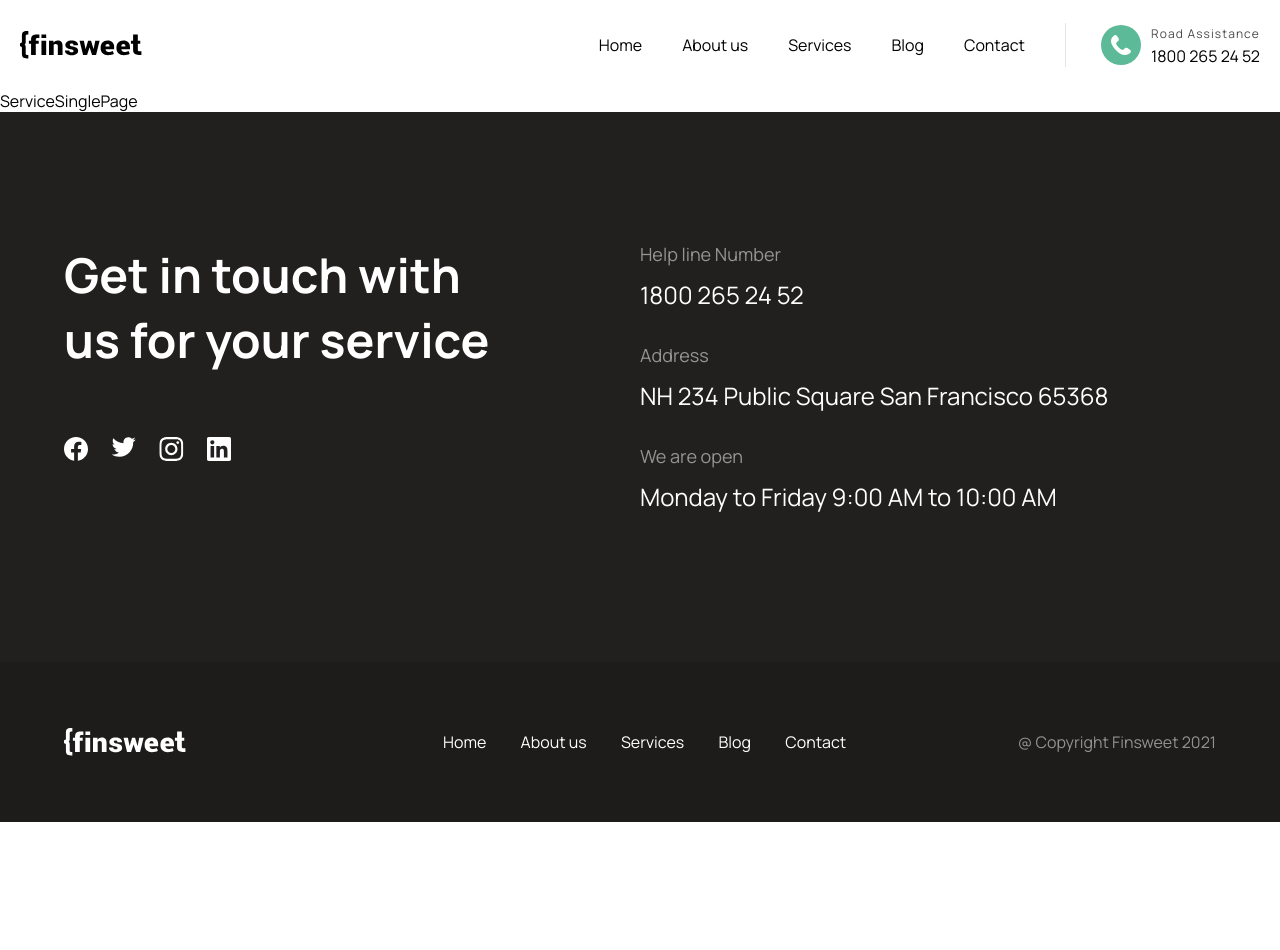
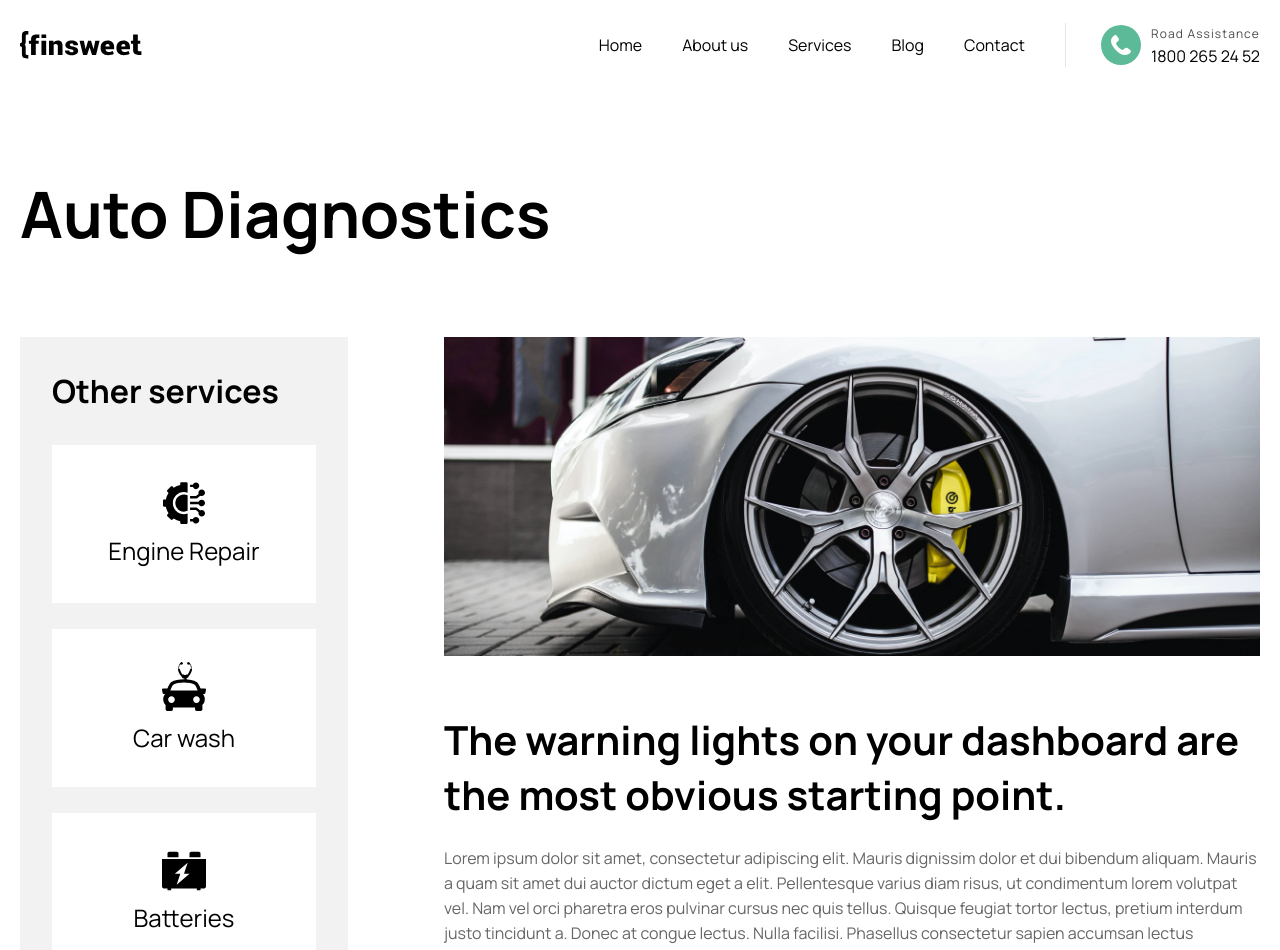
Before and after one commit to ernestas17/CA_Team_2, a React (Create React App) app: page /service-single in a window 1280 px wide. Shown: the top 950 px of the page. Before the commit the page ends 822 px from the top, so only its background shows below. Built offline with nearby package versions, Linux system fonts and the light colour scheme.

Commit message:
Created ServiceSinglePage

```diff
--- a/src/pages/ServiceSinglePage/ServiceSinglePage.jsx
+++ b/src/pages/ServiceSinglePage/ServiceSinglePage.jsx
@@ -1,7 +1,23 @@
 import React from 'react';
+import LeftSection from './components/LeftSection/LeftSection';
+import RightSection from './components/RightSection/RightSection';
+import CallToAction from '../../components/organisms/CallToAction/CallToAction';
+import {
+  StyledSingleServicePageContainer,
+  StyledHeading,
+} from './ServiceSinglePage.style';
 
 const ServiceSinglePage = () => {
-  return <div>ServiceSinglePage</div>;
+  return (
+    <main>
+      <StyledHeading>Auto Diagnostics</StyledHeading>
+      <StyledSingleServicePageContainer>
+        <LeftSection />
+        <RightSection />
+      </StyledSingleServicePageContainer>
+      <CallToAction />
+    </main>
+  );
 };
 
 export default ServiceSinglePage;
--- /dev/null
+++ b/src/pages/ServiceSinglePage/ServiceSinglePage.style.jsx
@@ -0,0 +1,42 @@
+import styled from 'styled-components';
+import BREAKPOINTS from '../../shared/constant/breakpoints';
+
+export const StyledHeading = styled.h1`
+  width: 1280px;
+  margin: 50px auto;
+  font-size: var(--heading1);
+  text-align: center;
+
+  @media screen and (min-width: ${BREAKPOINTS.lg}) {
+    text-align: start;
+    padding-left: 20px;
+    margin: 80px auto;
+  }
+
+  @media screen and (min-width: ${BREAKPOINTS.xxl}) {
+    padding-left: 0;
+  }
+`;
+
+export const StyledSingleServicePageContainer = styled.section`
+  display: flex;
+  flex-direction: column;
+  gap: 70px;
+  width: 1280px;
+  margin: 0 auto 50px auto;
+  padding: 0 20px;
+
+  @media screen and (min-width: ${BREAKPOINTS.lg}) {
+    flex-direction: row;
+    gap: 50px;
+  }
+
+  @media screen and (min-width: ${BREAKPOINTS.xl}) {
+    gap: 96px;
+    margin: 0 auto 128px auto;
+  }
+
+  @media screen and (min-width: ${BREAKPOINTS.xxl}) {
+    padding: 0;
+  }
+`;
--- /dev/null
+++ b/src/pages/ServiceSinglePage/components/LeftSection/LeftSection.jsx
@@ -0,0 +1,31 @@
+import React from 'react';
+import {
+  BatteriesIcon,
+  EngineRepairIcon,
+  DiagnosticsIcon,
+} from '../../../../assets/icons/icons';
+import Card from '../../../../components/atoms/Card/Card';
+import Features from '../../../../components/molecules/Features/Features';
+import {
+  StyledLeftSectionWrapper,
+  StyledLeftSectionContainer,
+  StyledFeatureContainer,
+} from './LeftSection.style';
+
+const LeftSection = () => {
+  return (
+    <StyledLeftSectionWrapper>
+      <StyledLeftSectionContainer>
+        <h5>Other services</h5>
+        <Card text="Engine Repair" icon={<EngineRepairIcon />} />
+        <Card text="Car wash" icon={<DiagnosticsIcon />} />
+        <Card text="Batteries" icon={<BatteriesIcon />} />
+      </StyledLeftSectionContainer>
+      <StyledFeatureContainer>
+        <Features bgColor="grey" />
+      </StyledFeatureContainer>
+    </StyledLeftSectionWrapper>
+  );
+};
+
+export default LeftSection;
--- /dev/null
+++ b/src/pages/ServiceSinglePage/components/LeftSection/LeftSection.style.jsx
@@ -0,0 +1,51 @@
+import styled from 'styled-components';
+import BREAKPOINTS from '../../../../shared/constant/breakpoints';
+
+export const StyledLeftSectionWrapper = styled.section`
+  display: flex;
+  justify-content: center;
+  gap: 30px;
+
+  @media screen and (min-width: ${BREAKPOINTS.lg}) {
+    justify-content: flex-start;
+    width: 330px;
+    height: 670px;
+    flex-direction: column;
+    gap: 48px;
+  }
+`;
+
+export const StyledLeftSectionContainer = styled.div`
+  display: flex;
+  flex-direction: column;
+  gap: 26px;
+  padding: 32px;
+  background-color: var(--lightgrey);
+
+  & div {
+    height: 130px;
+    width: 200px;
+  }
+
+  h5 {
+    font-size: var(--heading5);
+    margin-bottom: 6px;
+  }
+
+  @media screen and (min-width: ${BREAKPOINTS.sm}) {
+    & div {
+      width: 220px;
+    }
+  }
+
+  @media screen and (min-width: ${BREAKPOINTS.md}) {
+    & div {
+      height: 158px;
+      width: 264px;
+    }
+  }
+`;
+
+export const StyledFeatureContainer = styled.div`
+  width: 300px;
+`;
--- /dev/null
+++ b/src/pages/ServiceSinglePage/components/LeftSection/index.js
@@ -0,0 +1,3 @@
+import LeftSection from './LeftSection';
+
+export default LeftSection;
--- /dev/null
+++ b/src/pages/ServiceSinglePage/components/RightSection/RightSection.jsx
@@ -0,0 +1,69 @@
+import React from 'react';
+import SingleServicePageCar from '../../../../assets/images/SingleServicePageCar.png';
+import {
+  StyledRightSectionWrapper,
+  StyledRightFirstContainer,
+  StyledRightSecondContainer,
+} from './RightSection.style';
+
+const RightSection = () => {
+  return (
+    <StyledRightSectionWrapper>
+      <img src={SingleServicePageCar} alt="Car" />
+      <StyledRightFirstContainer>
+        <h4>
+          The warning lights on your dashboard are the most obvious starting
+          point.
+        </h4>
+        <p>
+          Lorem ipsum dolor sit amet, consectetur adipiscing elit. Mauris
+          dignissim dolor et dui bibendum aliquam. Mauris a quam sit amet dui
+          auctor dictum eget a elit. Pellentesque varius diam risus, ut
+          condimentum lorem volutpat vel. Nam vel orci pharetra eros pulvinar
+          cursus nec quis tellus. Quisque feugiat tortor lectus, pretium
+          interdum justo tincidunt a. Donec at congue lectus. Nulla facilisi.
+          Phasellus consectetur sapien accumsan lectus tincidunt placerat. Etiam
+          ornare nibh vel dui egestas, eu posuere metus convallis.
+        </p>
+        <p>
+          Ut non urna a odio condimentum dictum. Proin egestas erat a orci
+          ultrices, vitae bibendum libero posuere. Quisque laoreet tincidunt
+          justo. Vestibulum congue dictum libero finibus vehicula. Aliquam nisi
+          velit, ultricies eget enim vel, venenatis mollis ante. Maecenas
+          sodales tristique quam. Suspendisse fringilla massa vel dolor ornare
+          rhoncus. Nullam ut orci mattis leo varius laoreet sed mollis dui.
+          Aenean placerat nec enim ut finibus. Maecenas suscipit nibh eu neque
+          egestas, non condimentum mi bibendum. Sed est eros, molestie
+          consectetur auctor non, lobortis quis tortor. Nam cursus imperdiet
+          massa volutpat hendrerit. Sed suscipit ligula iaculis lorem sagittis
+          tincidunt. Etiam pellentesque metus vel enim iaculis aliquam. Mauris
+          at nisi sed elit gravida malesuada.
+        </p>
+      </StyledRightFirstContainer>
+      <StyledRightSecondContainer>
+        <h5>
+          Delaying a diagnosis and repair could lead to even bigger problems
+          down the road.
+        </h5>
+        <p>
+          Lorem ipsum dolor sit amet, consectetur adipiscing elit. Mauris
+          dignissim dolor et dui bibendum aliquam. Mauris a quam sit amet dui
+          auctor dictum eget a elit. Pellentesque varius diam risus, ut
+          condimentum lorem volutpat vel. Nam vel orci pharetra eros pulvinar
+          cursus nec quis tellus. Quisque feugiat tortor lectus, pretium
+          interdum justo tincidunt a. Donec at congue lectus. Nulla facilisi.
+          Phasellus consectetur sapien accumsan lectus tincidunt placerat. Etiam
+          ornare nibh vel dui egestas, eu posuere metus convallis.
+        </p>
+        <p>
+          Ut non urna a odio condimentum dictum. Proin egestas erat a orci
+          ultrices, vitae bibendum libero posuere. Quisque laoreet tincidunt
+          justo. Vestibulum congue dictum libero finibus vehicula. Aliquam nisi
+          velit, ultricies eget enim vel, venenatis mollis ante.
+        </p>
+      </StyledRightSecondContainer>
+    </StyledRightSectionWrapper>
+  );
+};
+
+export default RightSection;
--- /dev/null
+++ b/src/pages/ServiceSinglePage/components/RightSection/RightSection.style.jsx
@@ -0,0 +1,67 @@
+import styled from 'styled-components';
+import BREAKPOINTS from '../../../../shared/constant/breakpoints';
+
+export const StyledRightSectionWrapper = styled.section`
+  display: flex;
+  flex-direction: column;
+
+  img {
+    width: 100%;
+    height: auto;
+    margin-bottom: 56px;
+  }
+
+  @media screen and (min-width: ${BREAKPOINTS.xl}) {
+    width: 854px;
+  }
+`;
+
+export const StyledRightFirstContainer = styled.div`
+  display: flex;
+  flex-direction: column;
+
+  h4 {
+    font-size: var(--heading4);
+    margin-bottom: 24px;
+  }
+
+  p {
+    font-size: var(--paragraph2);
+    line-height: 25px;
+    opacity: 0.6;
+    margin-bottom: 40px;
+  }
+`;
+
+export const StyledRightSecondContainer = styled.div`
+  display: flex;
+  flex-direction: column;
+
+  h5 {
+    font-size: var(--heading5);
+    margin: 20px 0 24px 0;
+  }
+
+  p {
+    font-size: var(--paragraph2);
+    line-height: 25px;
+    opacity: 0.6;
+    margin-bottom: 30px;
+  }
+
+  p:nth-child(3) {
+    border-left: 3px solid var(--dark);
+    padding: 7px 0 0 32px;
+    height: 112px;
+  }
+
+  @media screen and (min-width: ${BREAKPOINTS.xl}) {
+    h5 {
+      margin: 40px 0 24px 0;
+    }
+
+    p:nth-child(3) {
+      padding: 20px 0 0 32px;
+    }
+  }
+`;
--- /dev/null
+++ b/src/pages/ServiceSinglePage/components/RightSection/index.js
@@ -0,0 +1,3 @@
+import RightSection from './RightSection';
+
+export default RightSection;
```
